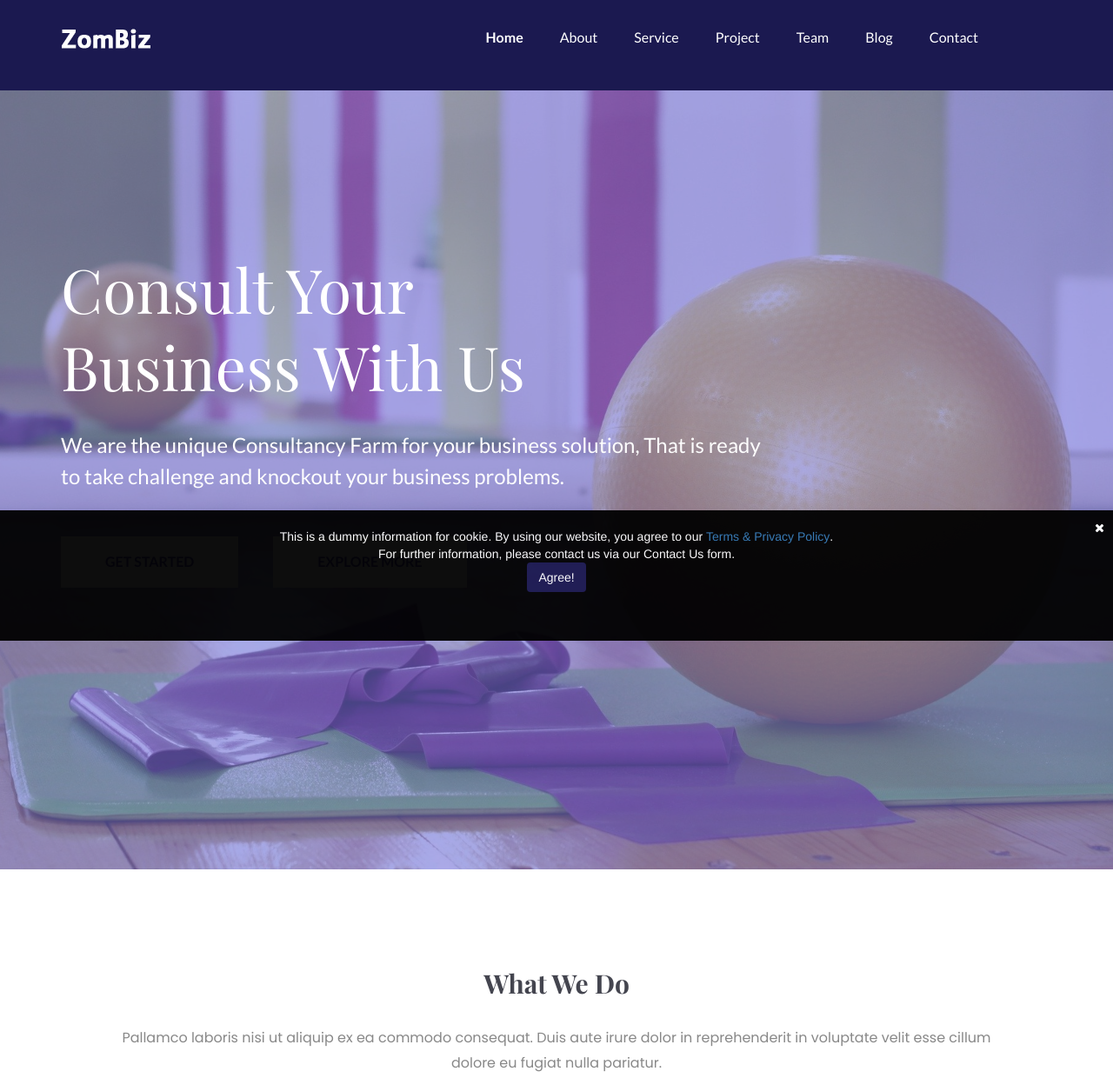
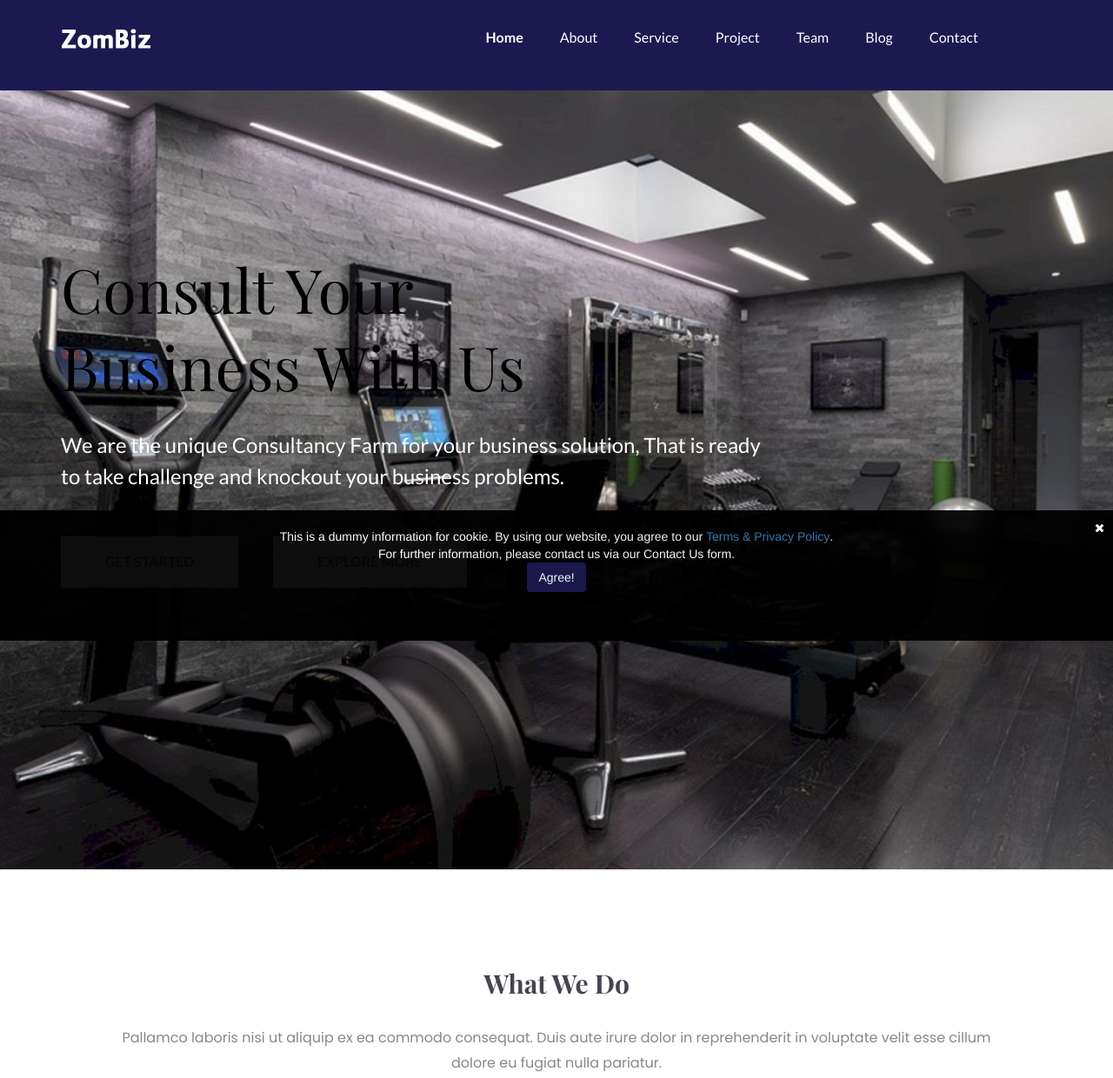
Before and after one commit to mkDev99/DWAssignment, a PHP site: page / in a window 1280 px wide. Shown: the part 63-1303 px from the top of the page at 87% size. Run offline with PHP 8.4, Linux system fonts and the light colour scheme; some libraries are stand-ins or nearby versions; some web fonts are replaced.

Commit message:
UI fixes

```diff
--- a/assets/css/style.css
+++ b/assets/css/style.css
@@ -348,13 +348,14 @@ html,body{
     background-position: center;
 }
 .single-slide-item h2 {
-	color:#fff;
+	color:rgb(0, 0, 0);
 	font-size:70px;
 	font-weight:500;
 	line-height: 1.28;
 	margin-bottom: 27px;
 	font-family: 'Playfair Display', serif;
 	text-transform: capitalize;
+	text-shadow: #4c4c5c;
 }
 .single-slide-item p {
 	color:#fefefe;
@@ -404,7 +405,7 @@ html,body{
 	z-index:1;
 }
 .single-slide-item.slide-1:before,.single-slide-item.slide-2:before{
-	background:rgba(115,112,215,.6);
+	/* background:rgba(115,112,215,.6); */
 	position:absolute;
 	left:0;
 	top:0;
@@ -1528,11 +1529,13 @@ a:active.learn-btn{
 	color: rgba(255, 255, 255, 0.663);
 	font-size: 14px;
 	font-family: 'Poppins', sans-serif;
+	text-decoration: underline;
 }
 .terms-privacy-policy a:hover{
 	color: rgb(27, 25, 80);
 	font-size: 14px;
 	font-family: 'Poppins', sans-serif;
+	text-decoration: underline;
 }
 .contact-online-address{
 	color:#fff;
```
Also changed, not shown: assets/images/banner/banner1.jpg, images/_download1.jpg (added).
